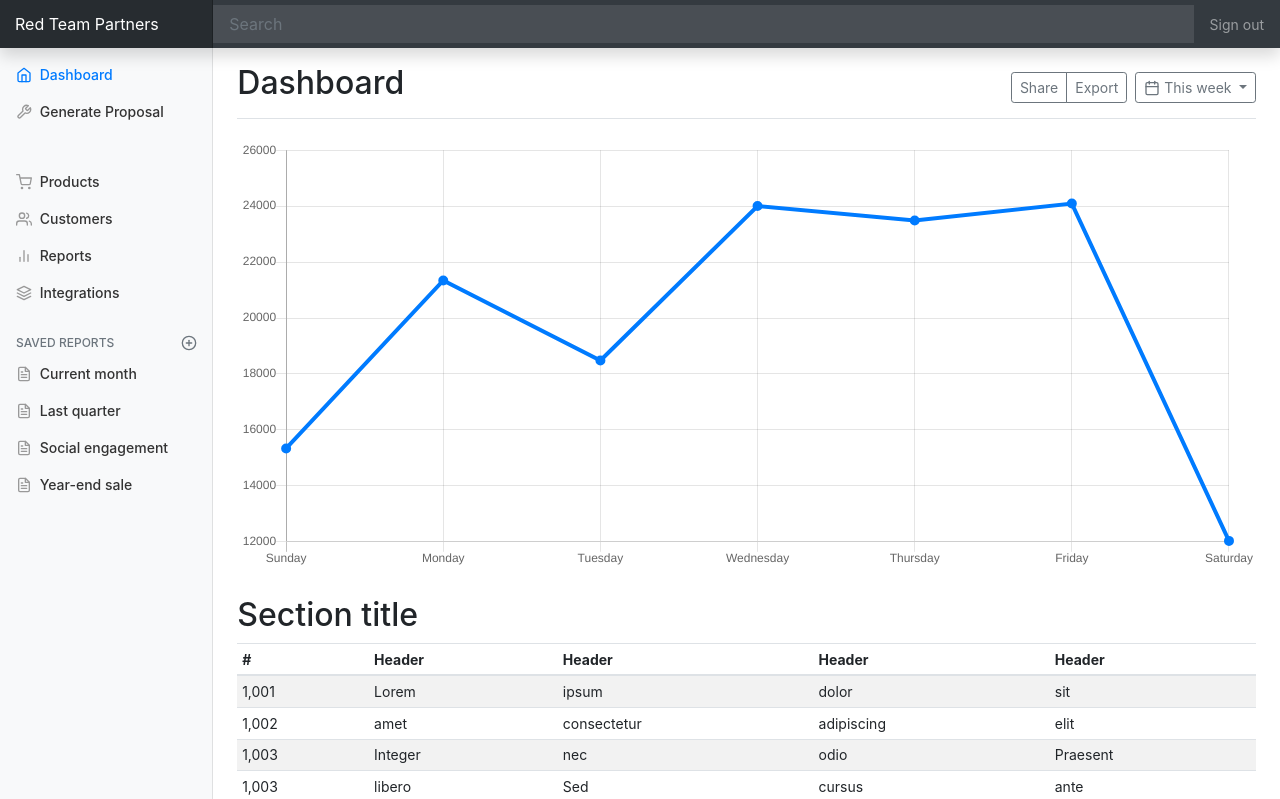
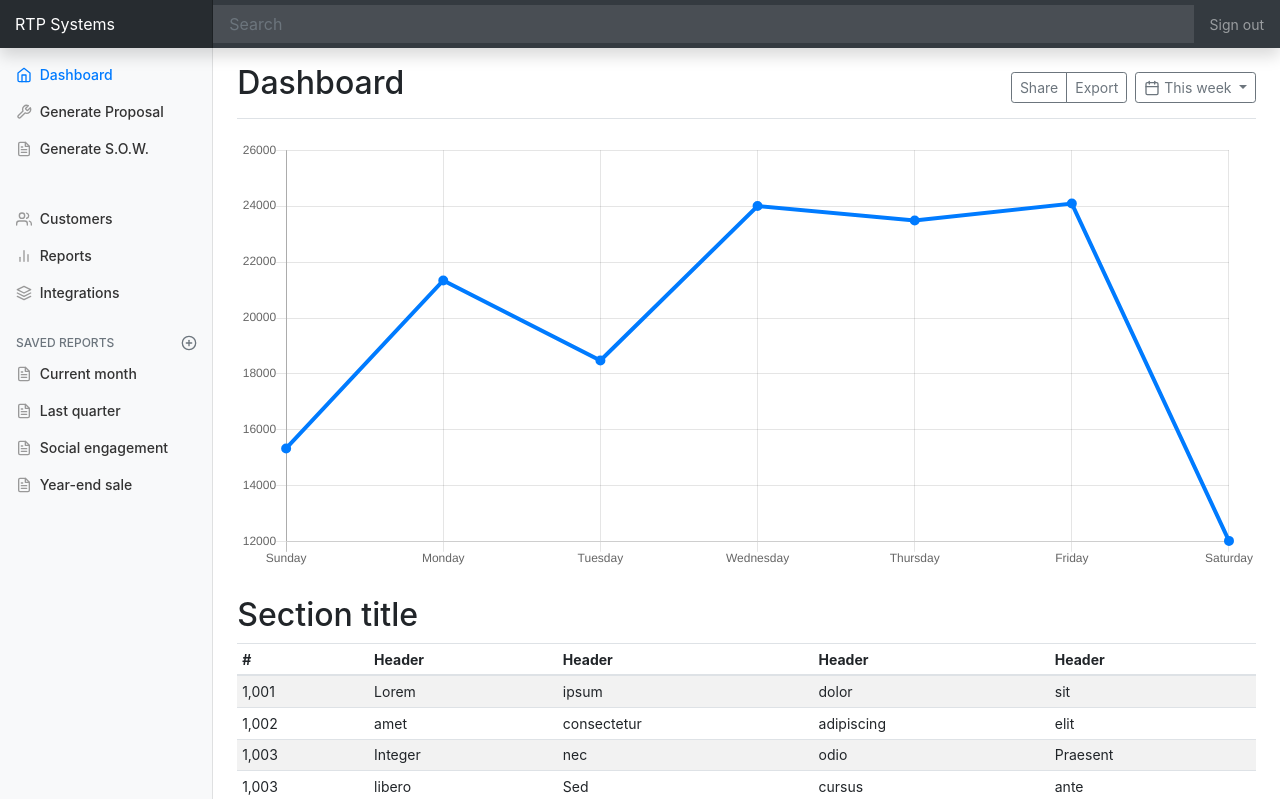
Before and after one commit to cielbleuph/proposal-gentool, a PHP site: page /index.php in a window 1280 px wide. Shown: the top 799 px of the page. Run offline with PHP 8.4, Linux system fonts and the light colour scheme; some libraries are stand-ins or nearby versions.

Commit message:
added nav generate sow.

```diff
--- a/views/header.php
+++ b/views/header.php
@@ -32,7 +32,7 @@
 
   <body>
   <nav class="navbar navbar-dark fixed-top bg-dark flex-md-nowrap p-0 shadow">
-      <a class="navbar-brand col-sm-3 col-md-2 mr-0" href="#">Red Team Partners</a>
+      <a class="navbar-brand col-sm-3 col-md-2 mr-0" href="#">RTP Systems</a>
       <input class="form-control form-control-dark w-100" type="text" placeholder="Search" aria-label="Search">
       <ul class="navbar-nav px-3">
         <li class="nav-item text-nowrap">
--- a/views/sidebar-nav.php
+++ b/views/sidebar-nav.php
@@ -13,13 +13,14 @@
                   Generate Proposal
                 </a>
               </li>
-              <hr style="border-color: black; border-size: 1px;" />
+
               <li class="nav-item">
-                <a class="nav-link" href="#">
-                  <svg xmlns="http://www.w3.org/2000/svg" width="24" height="24" viewBox="0 0 24 24" fill="none" stroke="currentColor" stroke-width="2" stroke-linecap="round" stroke-linejoin="round" class="feather feather-shopping-cart"><circle cx="9" cy="21" r="1"></circle><circle cx="20" cy="21" r="1"></circle><path d="M1 1h4l2.68 13.39a2 2 0 0 0 2 1.61h9.72a2 2 0 0 0 2-1.61L23 6H6"></path></svg>
-                  Products
+                <a class="nav-link" href="/generate-sow.php">
+                  <i data-feather="file-text"></i>
+                  Generate S.O.W.
                 </a>
               </li>
+              <hr style="border-color: black; border-size: 1px;" />
               <li class="nav-item">
                 <a class="nav-link" href="#">
                   <svg xmlns="http://www.w3.org/2000/svg" width="24" height="24" viewBox="0 0 24 24" fill="none" stroke="currentColor" stroke-width="2" stroke-linecap="round" stroke-linejoin="round" class="feather feather-users"><path d="M17 21v-2a4 4 0 0 0-4-4H5a4 4 0 0 0-4 4v2"></path><circle cx="9" cy="7" r="4"></circle><path d="M23 21v-2a4 4 0 0 0-3-3.87"></path><path d="M16 3.13a4 4 0 0 1 0 7.75"></path></svg>
```
